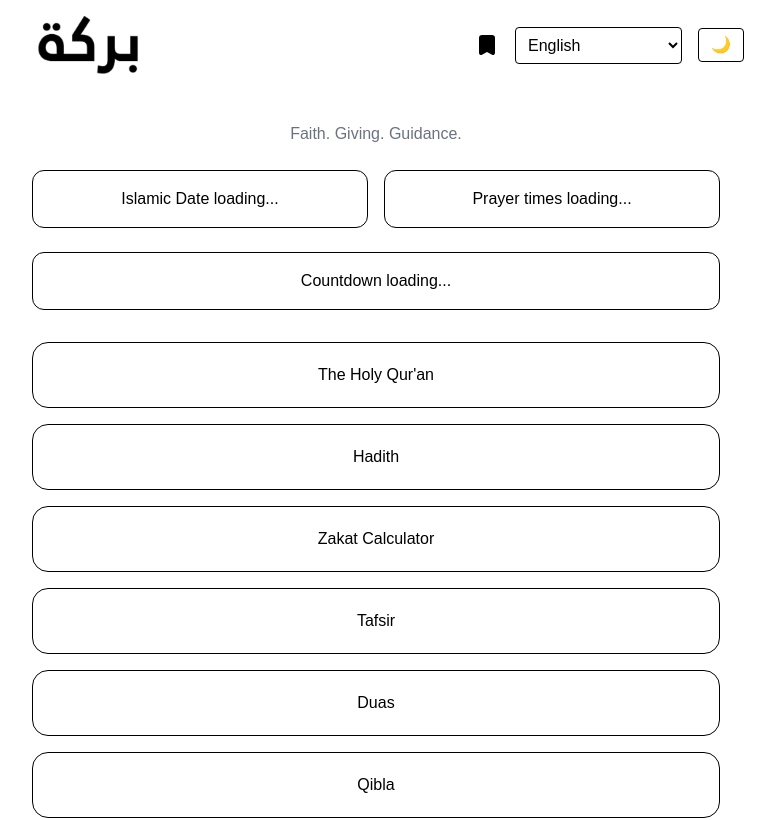
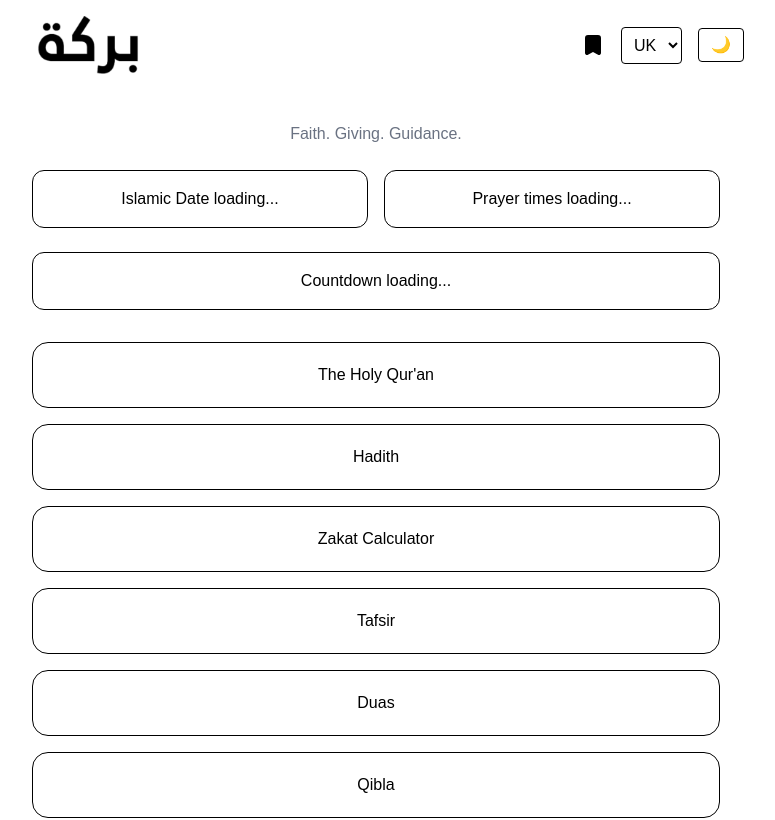
Before and after one commit to Brekele80/barakah, a Next.js app: page / in a window 1280 px wide. Shown: the top 820 px of the page, without its empty margins (264-1039 px from the left). Built offline with nearby package versions, Linux system fonts and the light colour scheme.

Commit message:
fix: language selector list names

```diff
--- a/src/app/components/global-language-selector.tsx
+++ b/src/app/components/global-language-selector.tsx
@@ -3,11 +3,11 @@
 import { useSearchParams, useRouter, usePathname } from "next/navigation";
 
 const langs = [
-  { id: "20", name: "English" },
-  { id: "33", name: "Bahasa Indonesia" },
-  { id: "31", name: "Türkçe" },
-  { id: "85", name: "Français" },
-  { id: "97", name: "اردو" },
+  { id: "20", name: "UK" },
+  { id: "33", name: "ID" },
+  { id: "31", name: "TK" },
+  { id: "85", name: "FR" },
+  { id: "97", name: "PK" },
 ];
 
 export default function GlobalLanguageSelector() {
```
